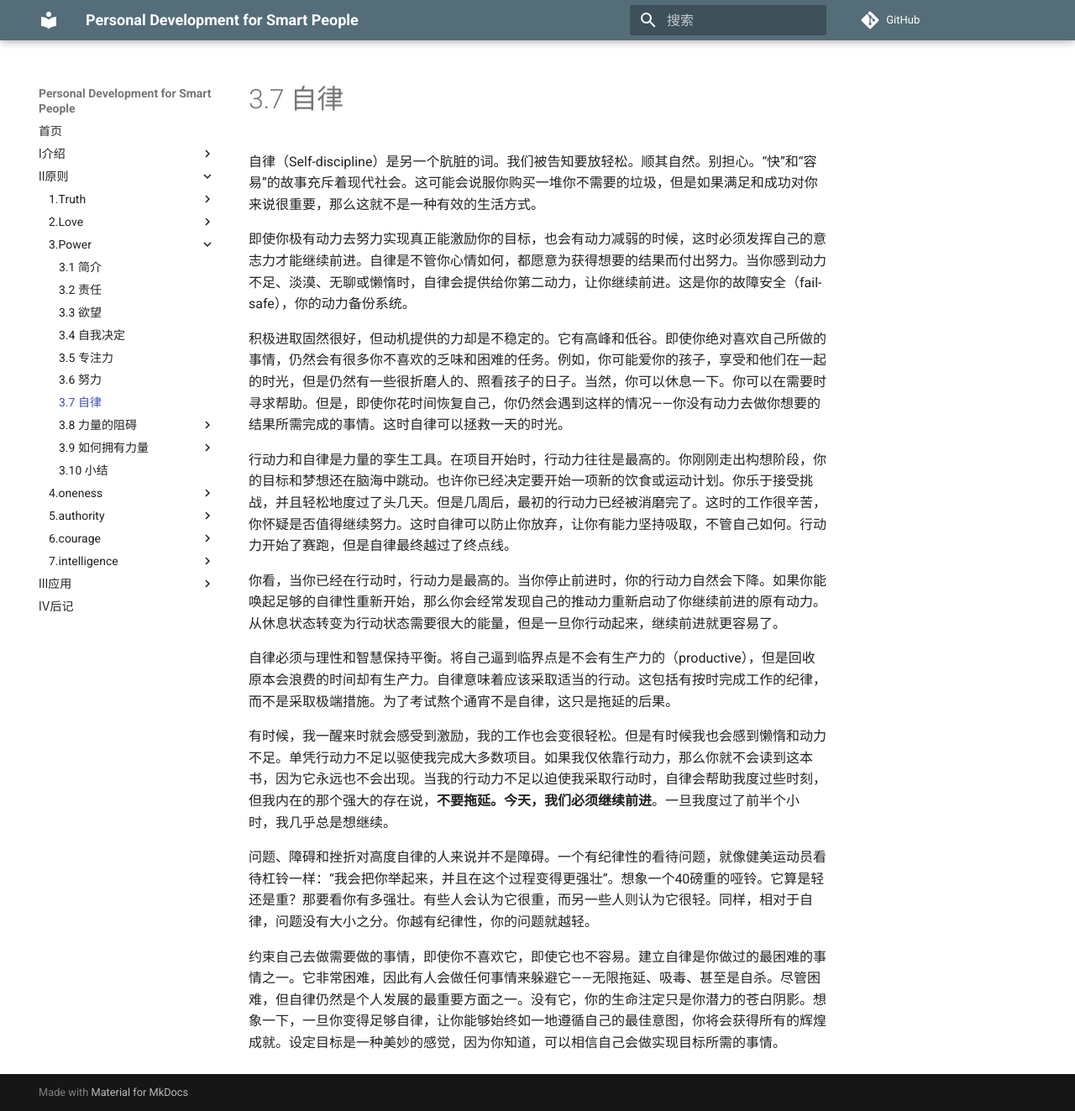
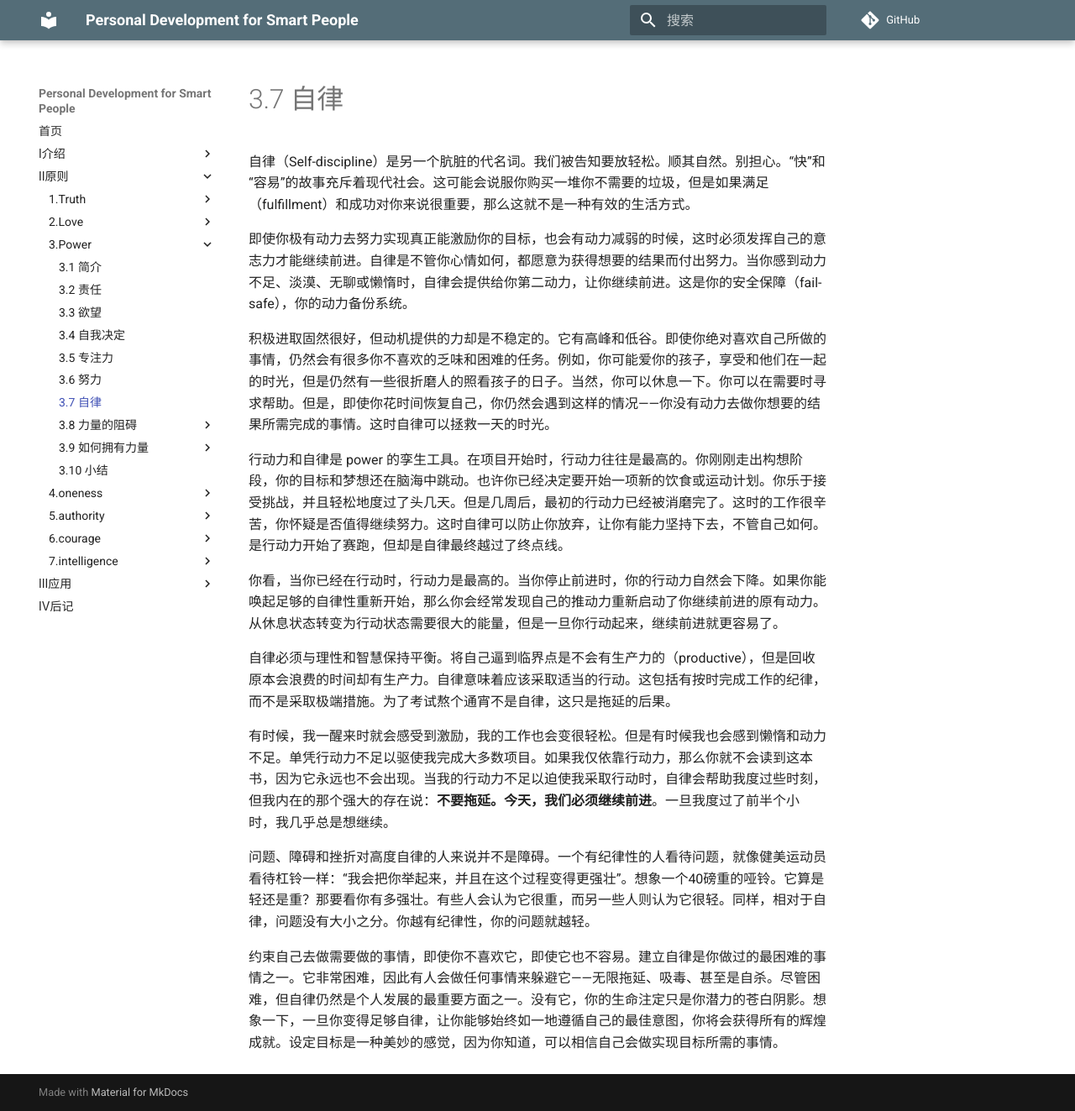
Before and after one commit to wtsnwei/pdsp, an MkDocs documentation site: the page built from docs/2.Principles/03.power/06.self-discipline.md, in a window 1280 px wide and 1323 px high. Shown: the whole window at 84% size. Built offline with MkDocs 1.6.1 and Material for MkDocs 9.7.7, drawn with Linux system fonts in a browser that asks for light colours; comment, search, counter and statistics services are not loaded.

Commit message:
修正语句

```diff
--- a/docs/2.Principles/03.power/06.self-discipline.md
+++ b/docs/2.Principles/03.power/06.self-discipline.md
@@ -3,20 +3,20 @@ title:    Self-Discipline
 date:     2021-03-06
 ---
 
-自律（Self-discipline）是另一个肮脏的词。我们被告知要放轻松。顺其自然。别担心。“快”和“容易”的故事充斥着现代社会。这可能会说服你购买一堆你不需要的垃圾，但是如果满足和成功对你来说很重要，那么这就不是一种有效的生活方式。
+自律（Self-discipline）是另一个肮脏的代名词。我们被告知要放轻松。顺其自然。别担心。“快”和“容易”的故事充斥着现代社会。这可能会说服你购买一堆你不需要的垃圾，但是如果满足（fulfillment）和成功对你来说很重要，那么这就不是一种有效的生活方式。
 
-即使你极有动力去努力实现真正能激励你的目标，也会有动力减弱的时候，这时必须发挥自己的意志力才能继续前进。自律是不管你心情如何，都愿意为获得想要的结果而付出努力。当你感到动力不足、淡漠、无聊或懒惰时，自律会提供给你第二动力，让你继续前进。这是你的故障安全（fail-safe），你的动力备份系统。
+即使你极有动力去努力实现真正能激励你的目标，也会有动力减弱的时候，这时必须发挥自己的意志力才能继续前进。自律是不管你心情如何，都愿意为获得想要的结果而付出努力。当你感到动力不足、淡漠、无聊或懒惰时，自律会提供给你第二动力，让你继续前进。这是你的安全保障（fail-safe），你的动力备份系统。
 
-积极进取固然很好，但动机提供的力却是不稳定的。它有高峰和低谷。即使你绝对喜欢自己所做的事情，仍然会有很多你不喜欢的乏味和困难的任务。例如，你可能爱你的孩子，享受和他们在一起的时光，但是仍然有一些很折磨人的、照看孩子的日子。当然，你可以休息一下。你可以在需要时寻求帮助。但是，即使你花时间恢复自己，你仍然会遇到这样的情况——你没有动力去做你想要的结果所需完成的事情。这时自律可以拯救一天的时光。
+积极进取固然很好，但动机提供的力却是不稳定的。它有高峰和低谷。即使你绝对喜欢自己所做的事情，仍然会有很多你不喜欢的乏味和困难的任务。例如，你可能爱你的孩子，享受和他们在一起的时光，但是仍然有一些很折磨人的照看孩子的日子。当然，你可以休息一下。你可以在需要时寻求帮助。但是，即使你花时间恢复自己，你仍然会遇到这样的情况——你没有动力去做你想要的结果所需完成的事情。这时自律可以拯救一天的时光。
 
-行动力和自律是力量的孪生工具。在项目开始时，行动力往往是最高的。你刚刚走出构想阶段，你的目标和梦想还在脑海中跳动。也许你已经决定要开始一项新的饮食或运动计划。你乐于接受挑战，并且轻松地度过了头几天。但是几周后，最初的行动力已经被消磨完了。这时的工作很辛苦，你怀疑是否值得继续努力。这时自律可以防止你放弃，让你有能力坚持吸取，不管自己如何。行动力开始了赛跑，但是自律最终越过了终点线。
+行动力和自律是 power 的孪生工具。在项目开始时，行动力往往是最高的。你刚刚走出构想阶段，你的目标和梦想还在脑海中跳动。也许你已经决定要开始一项新的饮食或运动计划。你乐于接受挑战，并且轻松地度过了头几天。但是几周后，最初的行动力已经被消磨完了。这时的工作很辛苦，你怀疑是否值得继续努力。这时自律可以防止你放弃，让你有能力坚持下去，不管自己如何。是行动力开始了赛跑，但却是自律最终越过了终点线。
 
 你看，当你已经在行动时，行动力是最高的。当你停止前进时，你的行动力自然会下降。如果你能唤起足够的自律性重新开始，那么你会经常发现自己的推动力重新启动了你继续前进的原有动力。从休息状态转变为行动状态需要很大的能量，但是一旦你行动起来，继续前进就更容易了。
 
 自律必须与理性和智慧保持平衡。将自己逼到临界点是不会有生产力的（productive），但是回收原本会浪费的时间却有生产力。自律意味着应该采取适当的行动。这包括有按时完成工作的纪律，而不是采取极端措施。为了考试熬个通宵不是自律，这只是拖延的后果。
 
-有时候，我一醒来时就会感受到激励，我的工作也会变很轻松。但是有时候我也会感到懒惰和动力不足。单凭行动力不足以驱使我完成大多数项目。如果我仅依靠行动力，那么你就不会读到这本书，因为它永远也不会出现。当我的行动力不足以迫使我采取行动时，自律会帮助我度过些时刻，但我内在的那个强大的存在说，**不要拖延。今天，我们必须继续前进**。一旦我度过了前半个小时，我几乎总是想继续。
+有时候，我一醒来时就会感受到激励，我的工作也会变很轻松。但是有时候我也会感到懒惰和动力不足。单凭行动力不足以驱使我完成大多数项目。如果我仅依靠行动力，那么你就不会读到这本书，因为它永远也不会出现。当我的行动力不足以迫使我采取行动时，自律会帮助我度过些时刻，但我内在的那个强大的存在说：**不要拖延。今天，我们必须继续前进**。一旦我度过了前半个小时，我几乎总是想继续。
 
-问题、障碍和挫折对高度自律的人来说并不是障碍。一个有纪律性的看待问题，就像健美运动员看待杠铃一样：“我会把你举起来，并且在这个过程变得更强壮”。想象一个40磅重的哑铃。它算是轻还是重？那要看你有多强壮。有些人会认为它很重，而另一些人则认为它很轻。同样，相对于自律，问题没有大小之分。你越有纪律性，你的问题就越轻。
+问题、障碍和挫折对高度自律的人来说并不是障碍。一个有纪律性的人看待问题，就像健美运动员看待杠铃一样：“我会把你举起来，并且在这个过程变得更强壮”。想象一个40磅重的哑铃。它算是轻还是重？那要看你有多强壮。有些人会认为它很重，而另一些人则认为它很轻。同样，相对于自律，问题没有大小之分。你越有纪律性，你的问题就越轻。
 
 约束自己去做需要做的事情，即使你不喜欢它，即使它也不容易。建立自律是你做过的最困难的事情之一。它非常困难，因此有人会做任何事情来躲避它——无限拖延、吸毒、甚至是自杀。尽管困难，但自律仍然是个人发展的最重要方面之一。没有它，你的生命注定只是你潜力的苍白阴影。想象一下，一旦你变得足够自律，让你能够始终如一地遵循自己的最佳意图，你将会获得所有的辉煌成就。设定目标是一种美妙的感觉，因为你知道，可以相信自己会做实现目标所需的事情。
```
